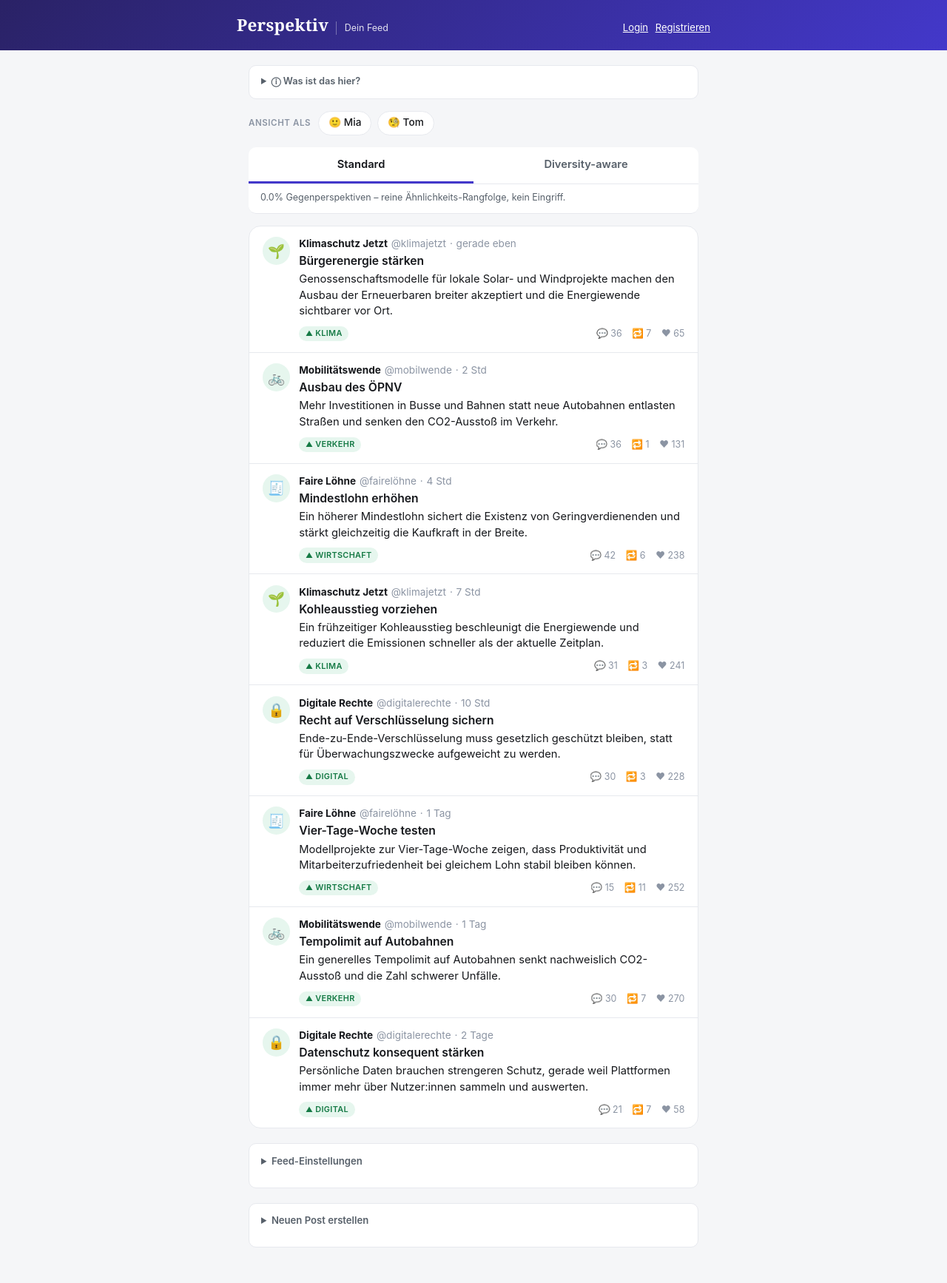
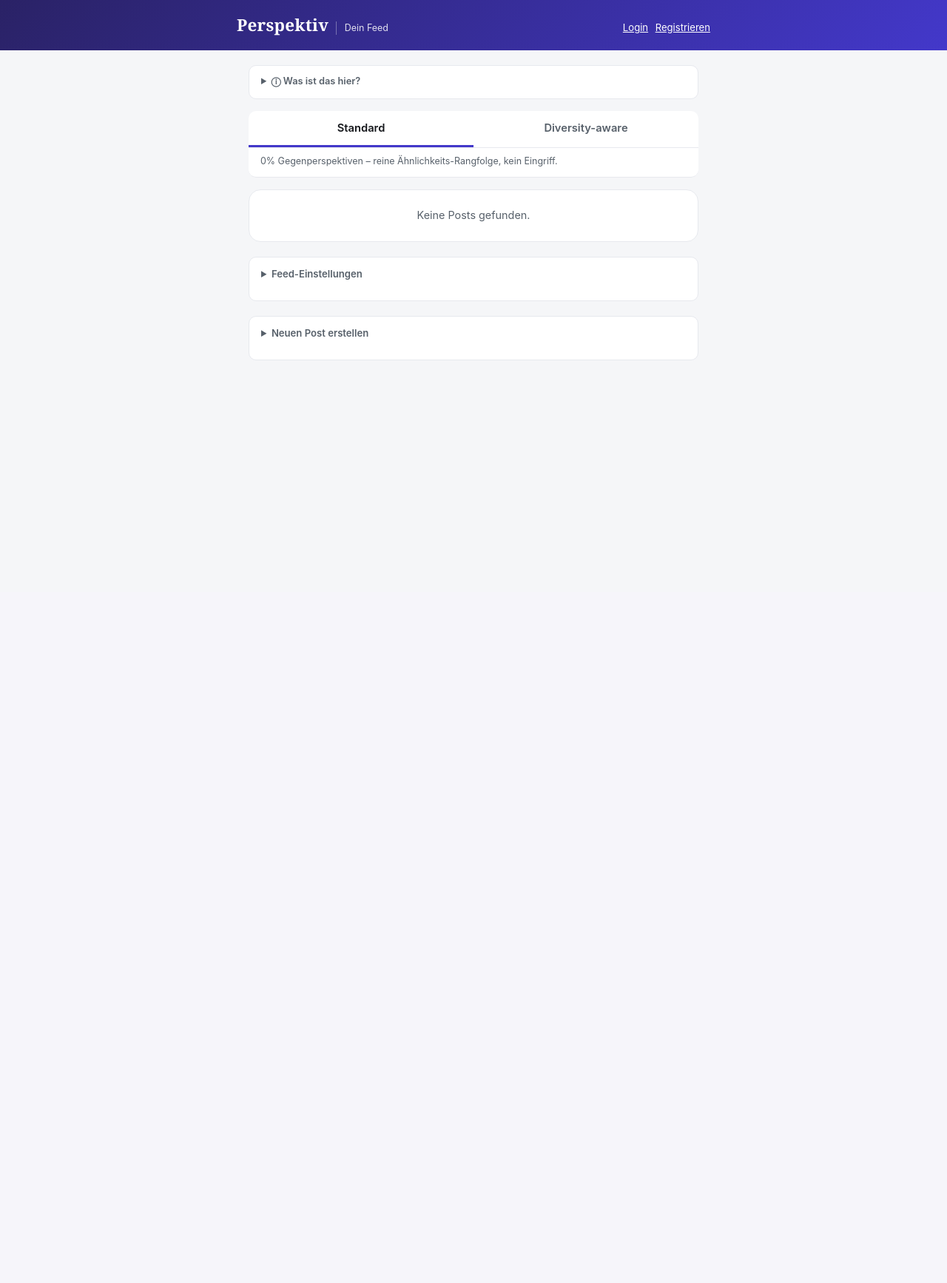
Before and after one commit to 47Felix/RasberryPI-Team-13, a Flask app: page / in a window 1280 px wide. Shown: the whole page at 74% size. After the commit the page ends 487 px from the top, so only its background shows below. Run offline with Flask 3, Linux system fonts and the light colour scheme.

Commit message:
Feed-Diversity-Prototyp: statischen Datensatz entfernen, eigene Kommentare loeschbar machen
Der Feed zeigt jetzt ausschliesslich Posts aus Supabase - data/posts.json
und die darauf aufbauende Mia/Tom-Persona-Schnellauswahl sind weg, ein
leerer Feed zeigt einen expliziten leeren Zustand statt Platzhalter-Inhalten.
Kommentare lassen sich jetzt vom eigenen Account wieder loeschen
(DELETE /comments/<id>), Eigentuemerschaft wird serverseitig geprueft
(db.delete_comment filtert zusaetzlich auf user_id), nicht nur durch
Verstecken des Buttons in der UI.

End-to-end gegen die echte Supabase-Instanz getestet: leerer Feed ohne
Config, Post-Erstellung, Like, Kommentar erstellen/loeschen, und dass ein
Account keine fremden Kommentare loeschen kann (404).

```diff
--- a/Code/feed-diversity-prototype/app.py
+++ b/Code/feed-diversity-prototype/app.py
@@ -2,14 +2,11 @@
 
 Case 3 (DTEW Hamburg 2026, digi&demo e.V.): feed/recommender design against
 filter-bubble reinforcement. See ObsidianGehirn/10 DTEW Workshop/ for the
-full problem statements (PS1 for persona "Mia", PS2 for persona "Tom").
+full problem statements.
 """
 
-import hashlib
-import json
 import os
 from functools import wraps
-from pathlib import Path
 
 from flask import Flask, jsonify, redirect, render_template, request, session, url_for
 
@@ -22,19 +19,10 @@ app = Flask(__name__)
 # fixed dev fallback lets sessions survive a restart but isn't a secret.
 app.secret_key = os.environ.get("FLASK_SECRET_KEY", "dev-only-not-secret")
 
-DATA_PATH = Path(__file__).parent / "data" / "posts.json"
-
 # Known (topic, perspective) pairs so the "new post" form offers a dropdown
 # instead of free-text topics fragmenting the feed into one-off categories.
 KNOWN_TOPICS = ["klima", "verkehr", "wirtschaft", "digital"]
 KNOWN_PERSPECTIVES = ["pro", "contra"]
-
-# Quick persona presets so the demo directly maps back to Mia/Tom instead of
-# requiring visitors to guess a meaningful seed post from the dropdown.
-PERSONA_SEEDS = {
-    "mia": "klima-1",  # Mia: only ever sees "pro" climate posts, doesn't notice the bubble
-    "tom": "wirtschaft-3",  # Tom: stuck in "contra" economy posts, wants out
-}
 
 DEFAULT_DIVERSITY_EVERY = 3
 MIN_DIVERSITY_EVERY = 2
@@ -43,48 +31,9 @@ MAX_DIVERSITY_EVERY = 6
 DEFAULT_MODE = "standard"
 VALID_MODES = {"standard", "diversity"}
 
-# One fake "account" per (topic, perspective) pair, so the feed reads like a
-# real timeline made of different pages/creators instead of anonymous
-# database rows. This is what makes a bubble *visible* while scrolling: in
-# the standard feed the same one or two accounts repeat over and over, in
-# the diversity-aware feed different accounts interrupt that pattern.
-# User-submitted posts get their author/handle/avatar straight from the DB
-# (db.fetch_posts() - the real account's profile, or the fictional authors
-# seed data as a fallback for posts predating accounts) instead of this
-# dict - it only covers the static dataset.
-AUTHOR_META = {
-    ("klima", "pro"): {"avatar": "🌱", "name": "Klimaschutz Jetzt", "handle": "@klimajetzt"},
-    ("klima", "contra"): {"avatar": "⚡", "name": "Energie Realistisch", "handle": "@energierealistisch"},
-    ("verkehr", "pro"): {"avatar": "🚲", "name": "Mobilitätswende", "handle": "@mobilwende"},
-    ("verkehr", "contra"): {"avatar": "🚗", "name": "Freie Fahrt", "handle": "@freiefahrt"},
-    ("wirtschaft", "pro"): {"avatar": "🧾", "name": "Faire Löhne", "handle": "@fairelöhne"},
-    ("wirtschaft", "contra"): {"avatar": "🏭", "name": "Mittelstand Stimme", "handle": "@mittelstandstimme"},
-    ("digital", "pro"): {"avatar": "🔒", "name": "Digitale Rechte", "handle": "@digitalerechte"},
-    ("digital", "contra"): {"avatar": "🚀", "name": "Tech Standort", "handle": "@techstandort"},
-}
-
 # Feed order == recency, like a real timeline: the top post is "just now",
 # further down is "older". Purely cosmetic, no real clock involved.
 TIME_LABELS = ["gerade eben", "2 Std", "4 Std", "7 Std", "10 Std", "1 Tag", "1 Tag", "2 Tage"]
-
-# Fallback for any (topic, perspective) pair not covered above, so a future
-# dataset addition degrades gracefully instead of a KeyError/500.
-DEFAULT_AUTHOR_META = {"avatar": "📰", "name": "Feed-Beitrag", "handle": "@perspektiv"}
-
-
-def _fake_engagement(post_id: str) -> dict:
-    """Deterministic, stable-looking comment/repost counts per static post so
-    the feed doesn't look like an empty developer fixture. Not randomized per
-    request (hashlib, not random) so the numbers don't jump on every reload.
-    Only comments/reposts - likes for static posts are fake same as before,
-    DB posts get a real count from db.fetch_posts() instead.
-    """
-    digest = int(hashlib.sha256(post_id.encode()).hexdigest(), 16)
-    return {
-        "likes": 20 + digest % 260,
-        "comments": 2 + (digest // 260) % 45,
-        "reposts": 1 + (digest // 11_700) % 20,
-    }
 
 
 def _current_user() -> dict | None:
@@ -110,49 +59,34 @@ def login_required_json(view):
 def _decorate_feed(feed: list[dict], extra_meta: dict) -> list[dict]:
     decorated = []
     for index, item in enumerate(feed):
-        post = item["post"]
-        meta = extra_meta.get(post.id)
-        if meta:
-            engagement = {"likes": meta["likes"], "comments": meta["comments"], "reposts": 0}
-            author = meta["author"]
-            is_db_post = True
-        else:
-            engagement = _fake_engagement(post.id)
-            author = AUTHOR_META.get((post.topic, post.perspective), DEFAULT_AUTHOR_META)
-            is_db_post = False
+        meta = extra_meta[item["post"].id]
         decorated.append(
             {
                 **item,
-                "avatar": author["avatar"],
-                "author": author["name"],
-                "handle": author["handle"],
+                "avatar": meta["author"]["avatar"],
+                "author": meta["author"]["name"],
+                "handle": meta["author"]["handle"],
                 "time_label": TIME_LABELS[min(index, len(TIME_LABELS) - 1)],
-                "is_db_post": is_db_post,
-                **engagement,
+                "likes": meta["likes"],
+                "comments": meta["comments"],
             }
         )
     return decorated
 
 
 def load_posts() -> tuple[list[Post], dict]:
-    """Returns (all posts, extra metadata for DB-backed posts keyed by id).
-
-    User-submitted posts from Supabase are appended after the curated
-    dataset. db.fetch_posts() returns [] if Supabase isn't configured or
-    unreachable, so the demo keeps working off the static dataset alone.
+    """Returns (all posts, extra metadata keyed by id). Posts come exclusively
+    from Supabase now (no more curated static dataset) - db.fetch_posts()
+    returns [] if Supabase isn't configured/unreachable/empty, in which case
+    the feed just shows an empty state (see index()).
     """
-    with open(DATA_PATH, encoding="utf-8") as f:
-        raw = json.load(f)
-    static_posts = [Post(**item) for item in raw]
-
     db_rows = db.fetch_posts()
-    db_posts = [row["post"] for row in db_rows]
+    posts = [row["post"] for row in db_rows]
     extra_meta = {
         row["post"].id: {"author": row["author"], "likes": row["likes"], "comments": row["comments"]}
         for row in db_rows
     }
-
-    return static_posts + db_posts, extra_meta
+    return posts, extra_meta
 
 
 def _parse_diversity_every(raw: str | None) -> int:
@@ -166,41 +100,41 @@ def _parse_diversity_every(raw: str | None) -> int:
 @app.route("/")
 def index():
     posts, extra_meta = load_posts()
+    current_user = _current_user()
+    diversity_every = _parse_diversity_every(request.args.get("mix"))
+    mode = request.args.get("mode") if request.args.get("mode") in VALID_MODES else DEFAULT_MODE
 
-    persona = request.args.get("persona")
-    seed_id = PERSONA_SEEDS.get(persona, request.args.get("seed_id", posts[0].id))
-    if seed_id not in {p.id for p in posts}:
-        seed_id = posts[0].id
-    seed_post = next(p for p in posts if p.id == seed_id)
+    seed_id = None
+    feed_items = []
+    feed_score = 0
 
-    diversity_every = _parse_diversity_every(request.args.get("mix"))
+    if posts:
+        seed_id = request.args.get("seed_id")
+        if seed_id not in {p.id for p in posts}:
+            seed_id = posts[0].id
+        seed_post = next(p for p in posts if p.id == seed_id)
 
-    mode = request.args.get("mode")
-    if mode not in VALID_MODES:
-        mode = DEFAULT_MODE
+        if mode == "diversity":
+            active_feed = diversity_aware_feed(posts, seed_id, diversity_every=diversity_every)
+        else:
+            active_feed = standard_feed(posts, seed_id)
 
-    if mode == "diversity":
-        active_feed = diversity_aware_feed(posts, seed_id, diversity_every=diversity_every)
-    else:
-        active_feed = standard_feed(posts, seed_id)
+        feed_items = _decorate_feed(active_feed, extra_meta)
+        feed_score = diversity_score(active_feed, seed_post)
 
-    feed_items = _decorate_feed(active_feed, extra_meta)
-
-    current_user = _current_user()
-    db_post_ids = [item["post"].id for item in feed_items if item["is_db_post"]]
-    liked_ids = db.fetch_liked_post_ids(current_user["id"], db_post_ids) if current_user and db_post_ids else set()
-    for item in feed_items:
-        item["liked"] = item["post"].id in liked_ids
+        db_post_ids = [item["post"].id for item in feed_items]
+        liked_ids = db.fetch_liked_post_ids(current_user["id"], db_post_ids) if current_user else set()
+        for item in feed_items:
+            item["liked"] = item["post"].id in liked_ids
 
     return render_template(
         "index.html",
         posts=posts,
         seed_id=seed_id,
-        persona=persona,
         mix=diversity_every,
         mode=mode,
         feed_items=feed_items,
-        feed_score=diversity_score(active_feed, seed_post),
+        feed_score=feed_score,
         known_topics=KNOWN_TOPICS,
         known_perspectives=KNOWN_PERSPECTIVES,
         db_configured=db.is_configured(),
@@ -314,5 +248,17 @@ def create_comment(post_id):
     return jsonify({"ok": True})
 
 
+@app.route("/comments/<comment_id>", methods=["DELETE"])
+@login_required_json
+def delete_comment(comment_id):
+    """Ownership is enforced in db.delete_comment() itself (WHERE id AND
+    user_id), not just by hiding the button in the UI - the secret key
+    bypasses RLS, so the backend is the only thing standing between a
+    request and someone else's comment."""
+    if not db.delete_comment(comment_id, session["user_id"]):
+        return jsonify({"error": "not_found_or_forbidden"}), 404
+    return jsonify({"ok": True})
+
+
 if __name__ == "__main__":
     app.run(debug=True, port=5050)
--- a/Code/feed-diversity-prototype/static/style.css
+++ b/Code/feed-diversity-prototype/static/style.css
@@ -143,42 +143,6 @@ a {
   color: var(--muted);
   font-size: 0.85rem;
   margin: 0 0 0.9rem;
-}
-
-/* ---------- Account switcher ---------- */
-
-.account-switcher {
-  display: flex;
-  align-items: center;
-  gap: 0.5rem;
-  margin-bottom: 1rem;
-}
-
-.account-switcher-label {
-  font-size: 0.72rem;
-  font-weight: 600;
-  text-transform: uppercase;
-  letter-spacing: 0.05em;
-  color: var(--faint);
-  margin-right: 0.15rem;
-}
-
-.account-chip {
-  display: inline-block;
-  padding: 0.35rem 0.8rem;
-  border-radius: var(--radius-round);
-  background: var(--surface);
-  border: 1px solid var(--line);
-  text-decoration: none;
-  font-size: 0.85rem;
-  font-weight: 500;
-  color: var(--ink);
-}
-
-.account-chip.active {
-  background: var(--brand);
-  border-color: var(--brand);
-  color: var(--brand-contrast);
 }
 
 /* ---------- Mode tabs ---------- */
@@ -396,6 +360,16 @@ a {
   margin-right: 0.3rem;
 }
 
+.comment-delete {
+  margin-left: 0.5rem;
+  border: none;
+  background: none;
+  font-size: 0.72rem;
+  color: var(--contra);
+  cursor: pointer;
+  padding: 0;
+}
+
 .comment-form {
   display: flex;
   gap: 0.5rem;
--- a/Code/feed-diversity-prototype/templates/index.html
+++ b/Code/feed-diversity-prototype/templates/index.html
@@ -37,18 +37,10 @@
       </p>
     </details>
 
-    <div class="account-switcher">
-      <span class="account-switcher-label">Ansicht als</span>
-      <a href="{{ url_for('index', persona='mia', mix=mix, mode=mode) }}"
-         class="account-chip {{ 'active' if persona == 'mia' }}">🙂 Mia</a>
-      <a href="{{ url_for('index', persona='tom', mix=mix, mode=mode) }}"
-         class="account-chip {{ 'active' if persona == 'tom' }}">🧐 Tom</a>
-    </div>
-
     <nav class="tabs" aria-label="Feed-Modus">
-      <a href="{{ url_for('index', persona=persona, seed_id=seed_id, mix=mix, mode='standard') }}"
+      <a href="{{ url_for('index', seed_id=seed_id, mix=mix, mode='standard') }}"
          class="tab {{ 'active' if mode == 'standard' }}">Standard</a>
-      <a href="{{ url_for('index', persona=persona, seed_id=seed_id, mix=mix, mode='diversity') }}"
+      <a href="{{ url_for('index', seed_id=seed_id, mix=mix, mode='diversity') }}"
          class="tab {{ 'active' if mode == 'diversity' }}">Diversity-aware</a>
     </nav>
     <p class="tab-caption">
@@ -83,11 +75,6 @@
                   <span class="sr-only">, Perspektive: {{ item.post.perspective }}</span>
                 </span>
                 <div class="engagement">
-                  {% if not item.is_db_post %}
-                    <span>💬 {{ item.comments }}</span>
-                  {% endif %}
-                  <span>🔁 {{ item.reposts }}</span>
-                  {% if item.is_db_post %}
                   <button
                     type="button"
                     class="like-button {{ 'liked' if item.liked }}"
@@ -96,13 +83,9 @@
                     <span class="like-icon">{{ '♥' if item.liked else '♡' }}</span>
                     <span class="like-count">{{ item.likes }}</span>
                   </button>
-                  {% else %}
-                    <span>♥ {{ item.likes }}</span>
-                  {% endif %}
                 </div>
               </div>
 
-              {% if item.is_db_post %}
               <div class="comments" data-post-id="{{ item.post.id }}">
                 <button type="button" class="comments-toggle" onclick="toggleComments(this)">💬 {{ item.comments }} Kommentare</button>
                 <div class="comments-list" hidden></div>
@@ -113,7 +96,6 @@
                   </form>
                 {% endif %}
               </div>
-              {% endif %}
             </div>
           </div>
         </article>
@@ -141,11 +123,7 @@
 
       <form class="settings-row mix-block" method="get">
         <input type="hidden" name="mode" value="{{ mode }}">
-        {% if persona %}
-          <input type="hidden" name="persona" value="{{ persona }}">
-        {% else %}
         <input type="hidden" name="seed_id" value="{{ seed_id }}">
-        {% endif %}
         <label for="mix">Vielfalt-Stärke im Diversity-aware Feed</label>
         <div class="mix-row">
           <input
@@ -203,6 +181,8 @@
   </main>
 
   <script>
+    var CURRENT_USER_ID = {{ current_user.id | tojson if current_user else 'null' }};
+
     var MIX_LABELS = {
       2: "Hoch (jeder 2. Post)",
       3: "Mittel-hoch (jeder 3. Post)",
@@ -267,6 +247,14 @@
         strong.textContent = comment.author;
         el.appendChild(strong);
         el.appendChild(document.createTextNode(comment.handle + ": " + comment.content));
+        if (CURRENT_USER_ID && comment.user_id === CURRENT_USER_ID) {
+          var del = document.createElement("button");
+          del.type = "button";
+          del.className = "comment-delete";
+          del.textContent = "Löschen";
+          del.onclick = function () { deleteComment(comment.id, list); };
+          el.appendChild(del);
+        }
         list.appendChild(el);
       });
     }
@@ -276,6 +264,23 @@
       fetch("/posts/" + encodeURIComponent(postId) + "/comments")
         .then(function (response) { return response.json(); })
         .then(function (data) { renderComments(list, data.comments || []); });
+    }
+
+    function deleteComment(commentId, list) {
+      fetch("/comments/" + encodeURIComponent(commentId), { method: "DELETE" })
+        .then(function (response) {
+          if (!response.ok) return null;
+          return response.json();
+        })
+        .then(function (data) {
+          if (!data || !data.ok) return;
+          var container = list.closest(".comments");
+          var postId = container.getAttribute("data-post-id");
+          loadComments(postId, list);
+          var toggle = container.querySelector(".comments-toggle");
+          var current = parseInt((toggle.textContent.match(/\d+/) || ["0"])[0], 10) || 0;
+          toggle.textContent = "💬 " + Math.max(current - 1, 0) + " Kommentare";
+        });
     }
 
     function submitComment(event, form) {
```
Also changed, not shown: Code/feed-diversity-prototype/data/posts.json (deleted, +0 -142 lines), Code/feed-diversity-prototype/db.py (+25 -2 lines), Code/feed-diversity-prototype/README.md. Lines whose indentation alone changed are shown as unchanged.
